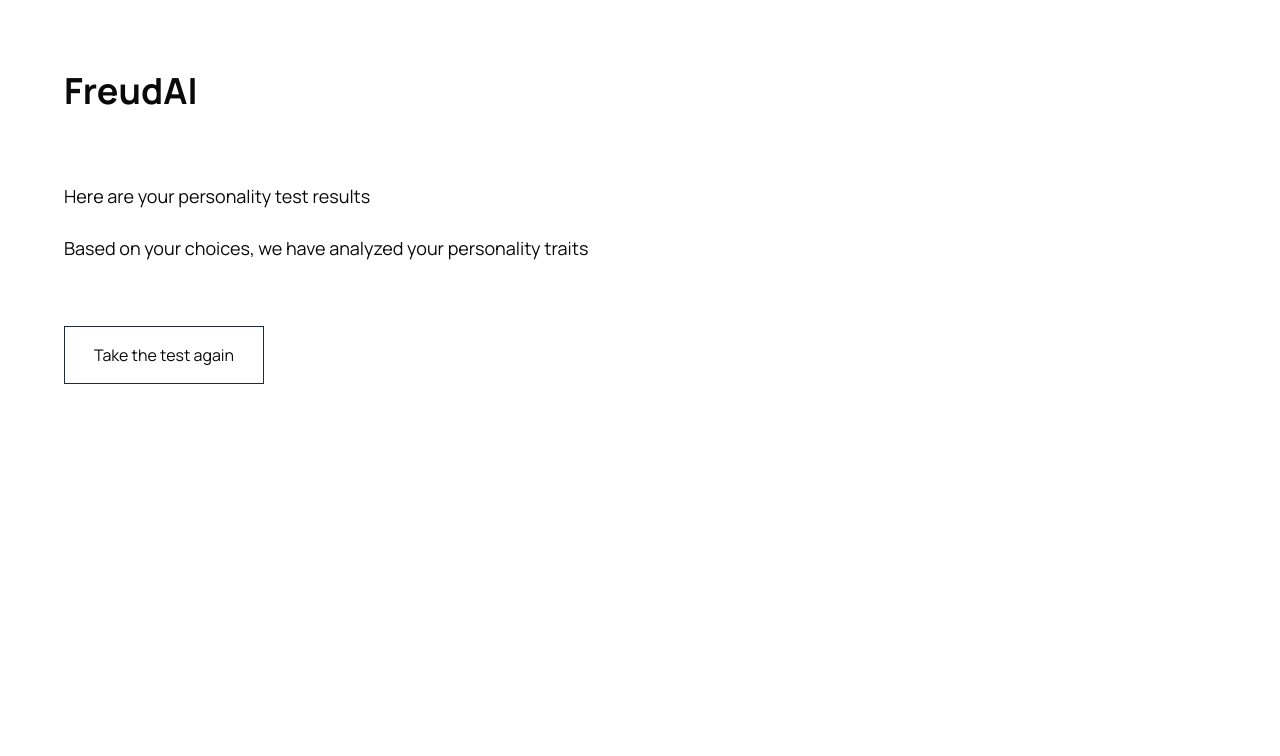
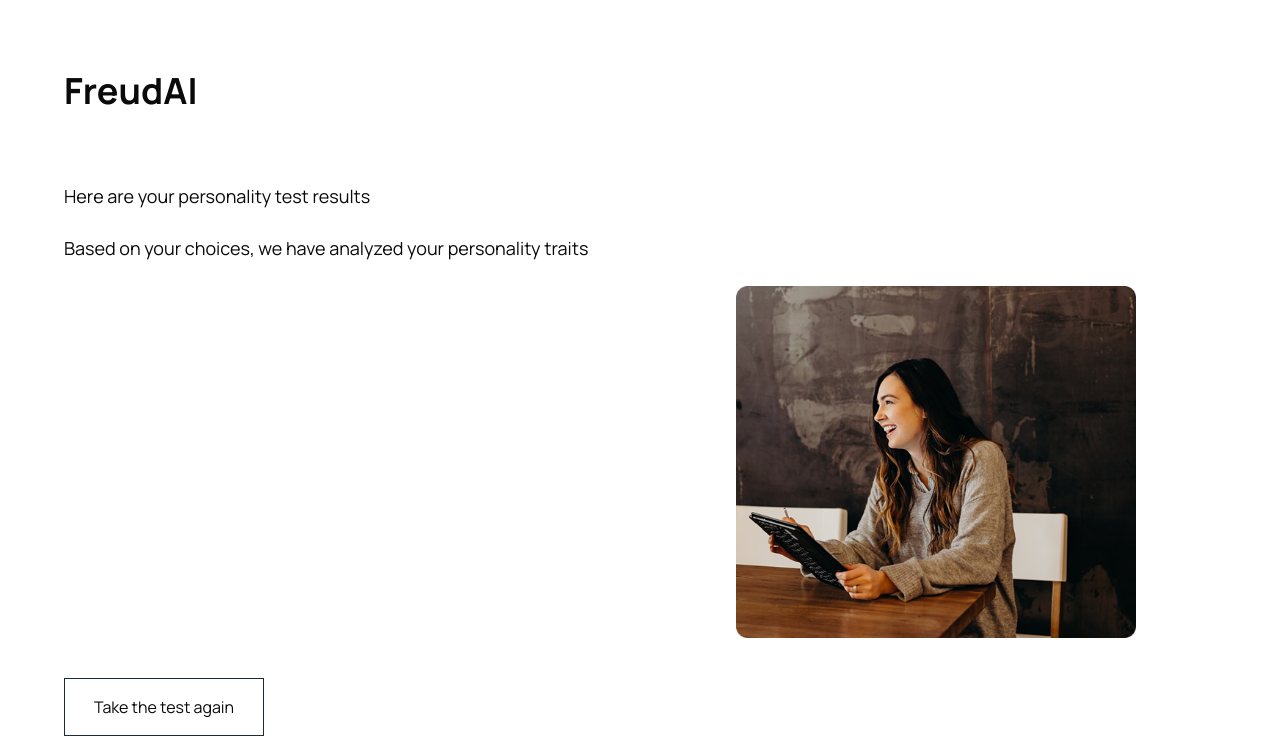
Before and after one commit to dtr-hash/freudai, a React (Vite) app: page /result in a window 1280 px wide. Shown: the top 756 px of the page. Built offline with nearby package versions, Linux system fonts and the light colour scheme.

Commit message:
Small UI changes

```diff
--- a/src/components/Result.tsx
+++ b/src/components/Result.tsx
@@ -18,7 +18,8 @@ const Result = () => {
         Based on your choices, we have analyzed your personality traits
       </p>
 
-      <div className="grid gap-4">
+      <div className="flex flex-row gap-4">
+        <div className=" w-1/2 grid gap-4">
           {Object.entries(scores).map(([trait, score]) => (
             <div key={trait} className="flex items-center py-2">
               <span className="capitalize w-[200px]">{trait}</span>
@@ -35,6 +36,8 @@ const Result = () => {
           ))}
         </div>
 
+        <img src="/success.png" alt="" className="w-1/2 max-w-[400px] mx-auto" />
+      </div>
       <div className="mt-4">
         <Link to="/questions" onClick={handleReset}>
           <div className="p-4 w-[200px] border border-gray-800 text-center">
```
Also changed, not shown: public/success.png (added). Lines whose indentation alone changed are shown as unchanged.
